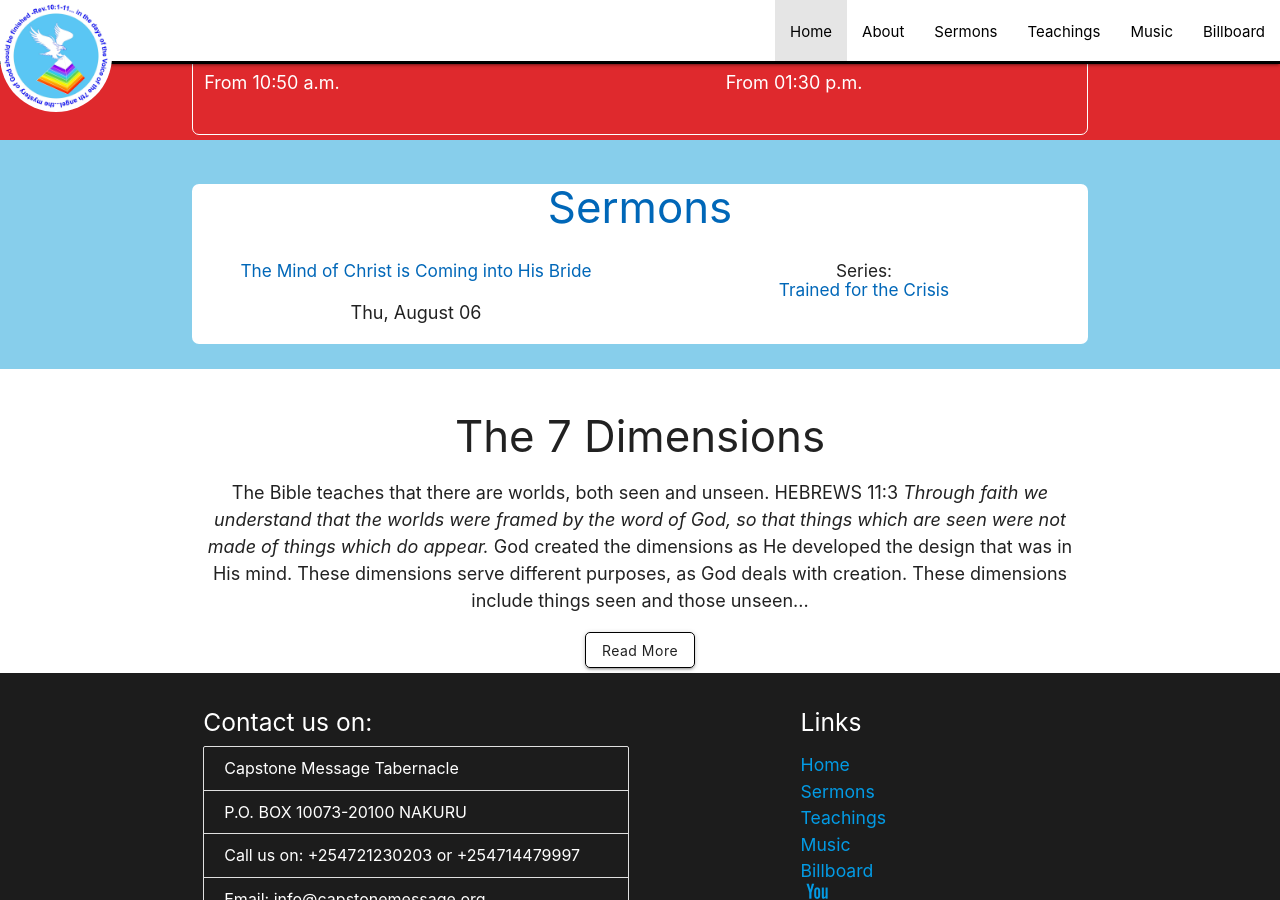
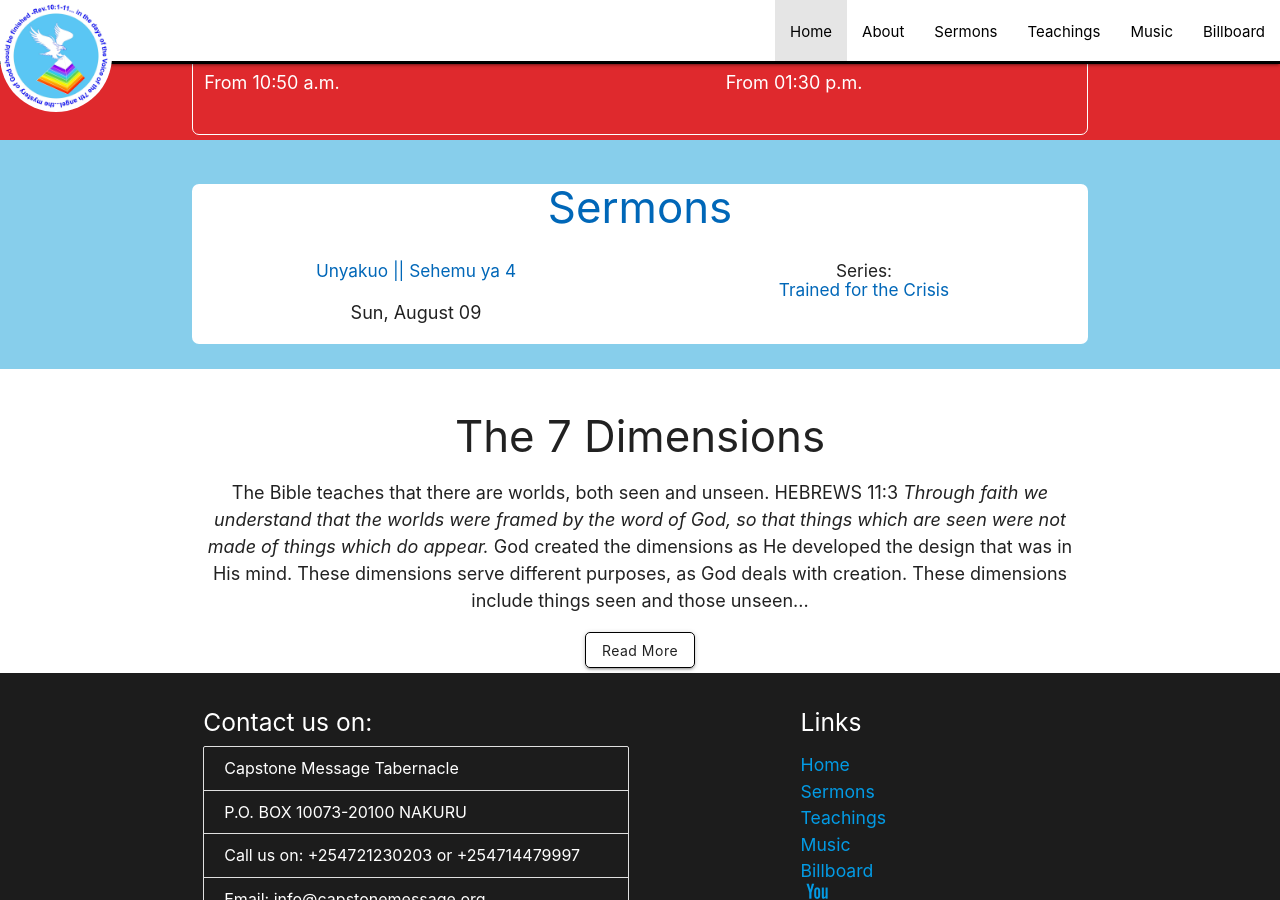
Before and after one commit to njorogetimk/cmt-redisigned, a Jekyll site: the page built from index.html, in a window 1280 px wide and 900 px high, scrolled down 578 px. Built offline with Jekyll 4.4.1, drawn with Linux system fonts in a browser that asks for light colours.

Commit message:
Upload sermon of August 09

```diff
--- a/index.html
+++ b/index.html
@@ -20,7 +20,6 @@
         href="https://www.youtube.com/channel/UCNMWw2o7Ahu1x-A_PphKmzg"><img src="images/youtube.svg" alt="youtube"></a>
       Live Streaming Services</h3>
 
-
     <div class="row">
       <div class="col s12 m5">
         <h5>Sunday Service</h5>
@@ -42,10 +41,10 @@
     <div class="row">
       <div class="col s12 m6">
         <h6 class="center">
-          <a href="sermons/2020/thursday/20-08-06_The_Mind_of_Christ_is_Coming_into_His_Bride.html"
-            class="dark-link">The Mind of Christ is Coming into His Bride</a>
+          <a href="sermons/2020/sunday/20-08-09_Unyakuo_Sehemu_ya_4_Mlima_wa_Kugeuzwa.html" class="dark-link">Unyakuo ||
+            Sehemu ya 4</a>
         </h6>
-        <p class="center">{{"August 06 20" | date: "%a, %B %d"}}</p>
+        <p class="center">{{"August 09 20" | date: "%a, %B %d"}}</p>
       </div>
 
       <div class="col s12 m6">
--- a/sermons/2020/thursday/20-08-06_The_Mind_of_Christ_is_Coming_into_His_Bride.html
+++ b/sermons/2020/thursday/20-08-06_The_Mind_of_Christ_is_Coming_into_His_Bride.html
@@ -1,6 +1,6 @@
 ---
-title: The Mind of Christ is coming into His Bride| 2020
-heading: The Mind of Christ is coming into His Bride
+title: The Mind of Christ is Coming into His Bride| 2020
+heading: The Mind of Christ is Coming into His Bride
 date: August 06 20
 ---
 
```
Also changed, not shown: sermons/2020/sunday/20-08-09_Unyakuo_Sehemu_ya_4_Mlima_wa_Kugeuzwa.html (added, +13 -0 lines).
